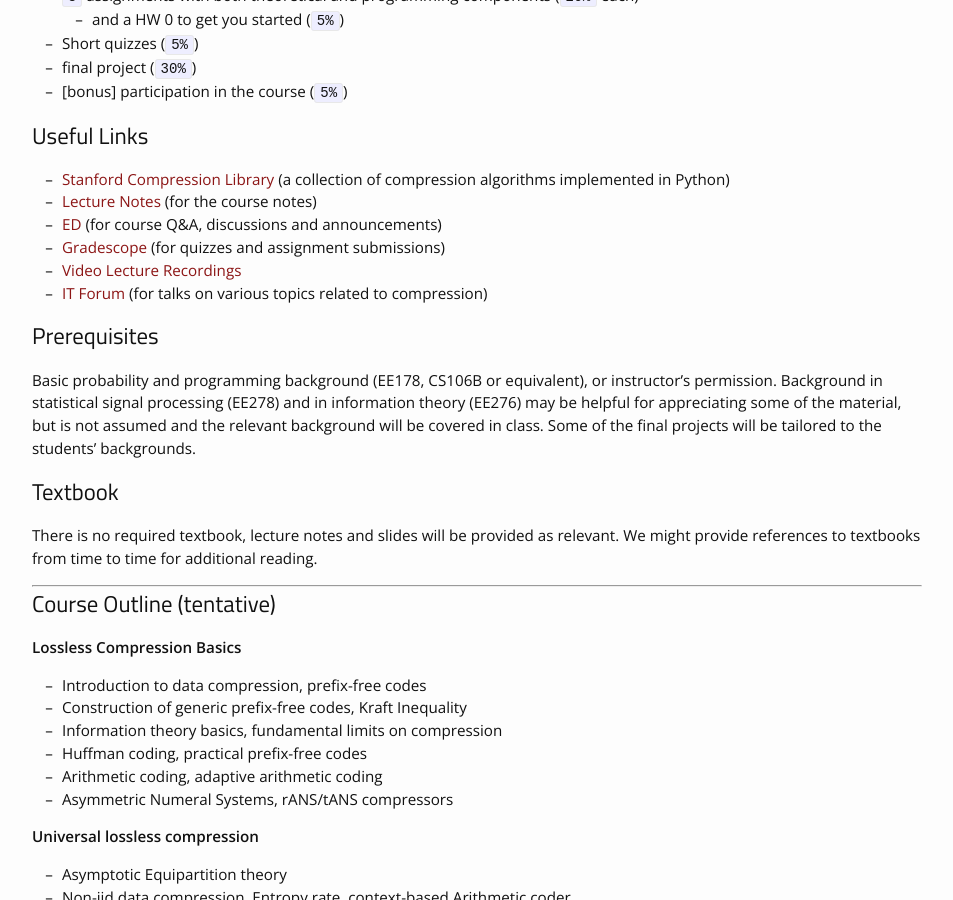
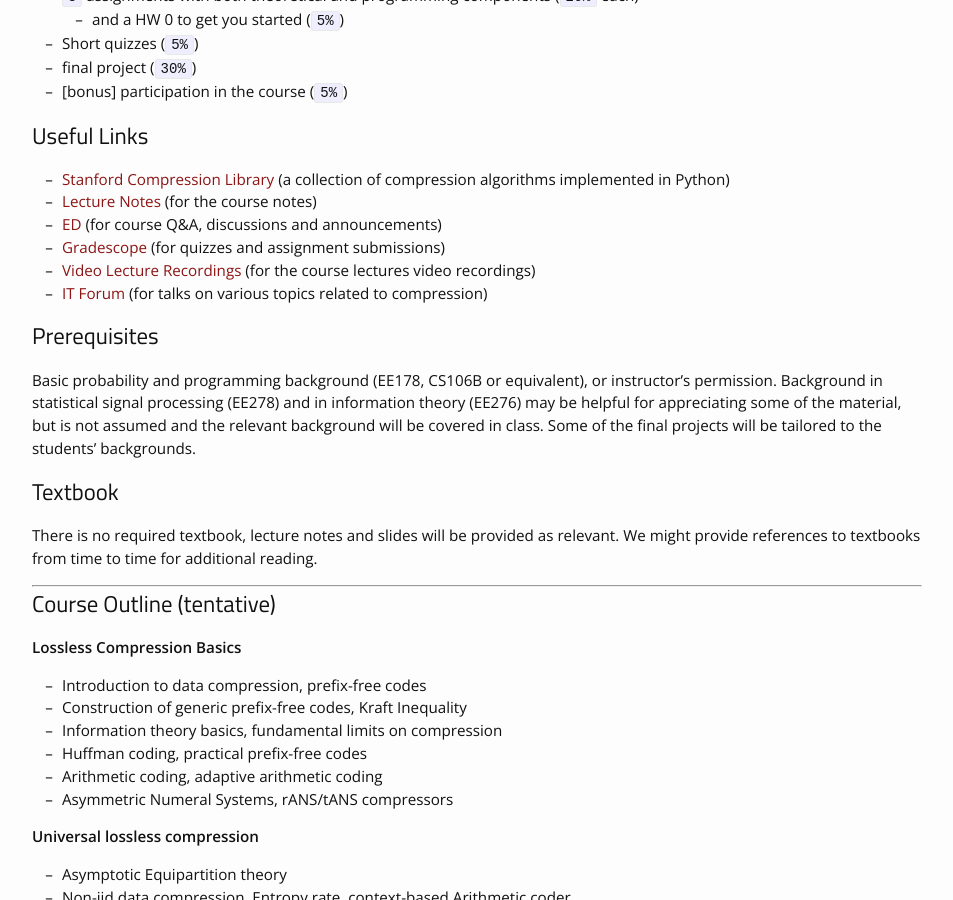
Before and after one commit to StanfordDataCompressionClass/Fall22, a Jekyll site: the page built from logistics.md, in a window 1280 px wide and 900 px high, scrolled down 1036 px. Shown: the whole window, without its empty margins (163-1116 px from the left). Built offline with Jekyll 4.4.1, drawn with Linux system fonts in a browser that asks for light colours; nearby versions of some CDN libraries.

```diff
--- a/logistics.md
+++ b/logistics.md
@@ -46,7 +46,7 @@ EE 274 is a `3 unit` course - auditing allowed with instructor permission. The g
 - [Lecture Notes](https://stanforddatacompressionclass.github.io/notes/contents.html) (for the course notes)
 - [ED](https://edstem.org/us/courses/29704/discussion/) (for course Q&A, discussions and announcements)
 - [Gradescope](https://www.gradescope.com/courses/436519) (for quizzes and assignment submissions)
-- [Video Lecture Recordings](https://drive.google.com/drive/folders/12UYKAiNHKF9XVrpWLpiQrhyvuSJijgXI?usp=sharing)
+- [Video Lecture Recordings](https://drive.google.com/drive/folders/12UYKAiNHKF9XVrpWLpiQrhyvuSJijgXI?usp=sharing) (for the course lectures video recordings)
 - [IT Forum](https://web.stanford.edu/group/it-forum/talks/) (for talks on various topics related to compression)
 
 ## Prerequisites
```
